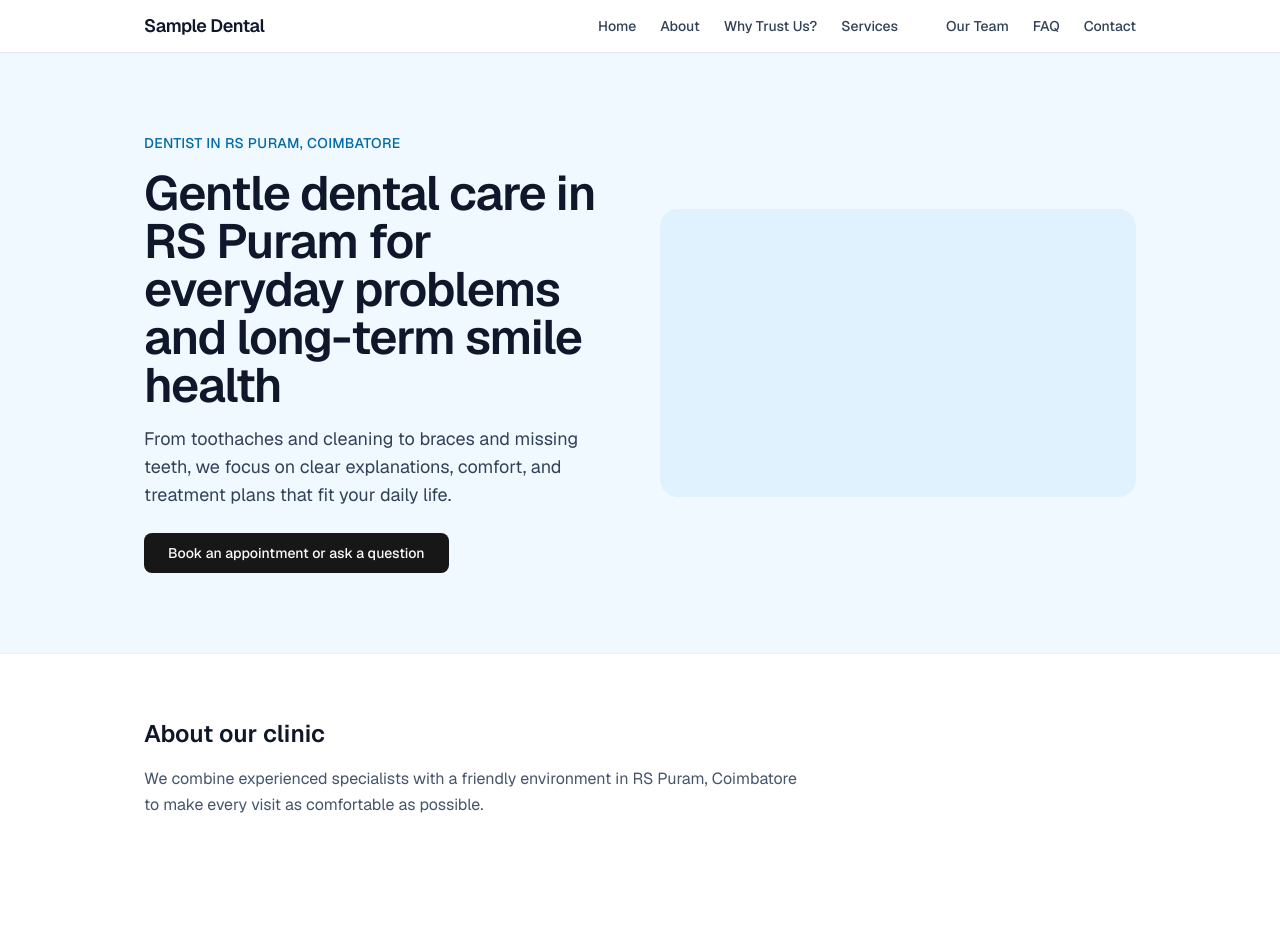
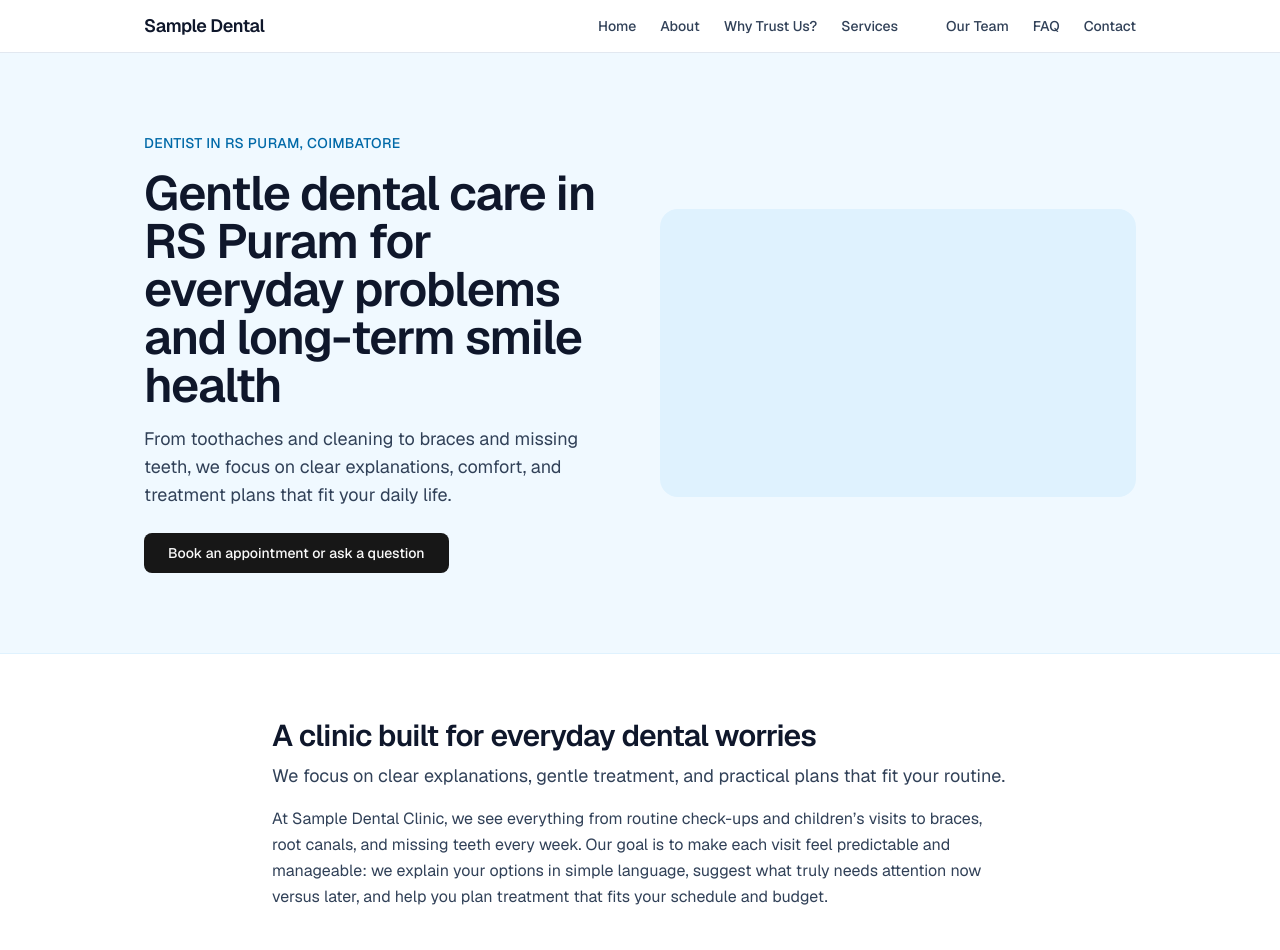
Before and after one commit to fooorrrceee/rr-dental-flip, a Next.js app in the folder landing-course/: page / in a window 1280 px wide. Shown: the top 950 px of the page. Built offline with nearby package versions, Linux system fonts and the light colour scheme.

Commit message:
refactor and wire about section in dentist site

```diff
--- a/landing-course/app/components/AboutSection.tsx
+++ b/landing-course/app/components/AboutSection.tsx
@@ -1,15 +1,40 @@
-export function AboutSection() {
+// app/components/AboutSection.tsx
+import { Section } from "@/app/components/Section";
+import type {
+  AboutSectionContentConfig,
+} from "@/app/site-content-config";
+import type { AboutSectionDesignConfig } from "@/app/site-design-config";
+
+type AboutSectionProps = {
+  content: AboutSectionContentConfig;
+  design: AboutSectionDesignConfig;
+};
+
+export function AboutSection({ content, design }: AboutSectionProps) {
+  const { title, intro, body } = content;
+
+  const sectionBgClass =
+    design.background === "soft"
+      ? "bg-sky-50"
+      : design.background === "emphasis"
+      ? "bg-sky-800"
+      : "bg-white";
+
   return (
-    <section id="about" className="py-12 sm:py-16 scroll-mt-16" aria-labelledby="about-heading">
-      <div className="mx-auto max-w-5xl px-4">
-        <h2 className="text-2xl font-semibold text-slate-900">
-          About our clinic
+    <Section id="about" className={sectionBgClass}>
+      <div className="mx-auto max-w-3xl px-4">
+        <h2 className="text-2xl font-semibold tracking-tight text-slate-900 sm:text-3xl">
+          {title}
         </h2>
-        <p className="mt-4 max-w-2xl text-base leading-relaxed text-slate-600">
-          We combine experienced specialists with a friendly environment in RS Puram, Coimbatore
-          to make every visit as comfortable as possible.
+        {intro && (
+          <p className="mt-2 text-base text-slate-700 sm:text-lg">
+            {intro}
+          </p>
+        )}
+        <p className="mt-4 text-sm text-slate-700 sm:text-base leading-relaxed">
+          {body}
         </p>
       </div>
-    </section>
+    </Section>
   );
 }
--- a/landing-course/app/page.tsx
+++ b/landing-course/app/page.tsx
@@ -5,9 +5,9 @@ import { AboutSection } from "./components/AboutSection";
 import { ServicesSection } from "./components/ServicesSection";
 import { ContactFooter } from "./components/ContactFooter";
 import { FaqSection } from "./components/FaqSection";
-import { DentistSection } from "./components/DentistSection";
 import { ProofSection } from "./components/ProofSection";
 import { ContactSection } from "./components/ContactSection";
+// HighlightsSection will be added later
 
 import {
   dentistContentConfig,
@@ -15,7 +15,15 @@ import {
 } from "./dentist-config";
 
 export default function Home() {
-  const { hero, servicesSection, proofSection,faqSection,contactSection, contact } = dentistContentConfig;
+  const {
+    hero,
+    aboutSection,
+    servicesSection,
+    proofSection,
+    faqSection,
+    contactSection,
+    contact,
+  } = dentistContentConfig;
 
   return (
     <div className="min-h-screen bg-white font-sans text-slate-900">
@@ -27,7 +35,10 @@ export default function Home() {
           design={dentistDesignConfig.hero}
         />
 
-        <AboutSection />
+        <AboutSection
+          content={aboutSection}
+          design={dentistDesignConfig.aboutSection}
+        />
 
         <ProofSection
           content={proofSection}
@@ -39,18 +50,17 @@ export default function Home() {
           design={dentistDesignConfig.servicesSection}
         />
 
-        <DentistSection />
+        {/* HighlightsSection (ex-DentistSection) will sit here later */}
 
         <FaqSection
           content={faqSection}
           design={dentistDesignConfig.faqSection}
         />
 
-
         <ContactSection
-        content={contactSection}
-        design={dentistDesignConfig.contactSection}
-      />
+          content={contactSection}
+          design={dentistDesignConfig.contactSection}
+        />
       </main>
       <ContactFooter />
     </div>
```
